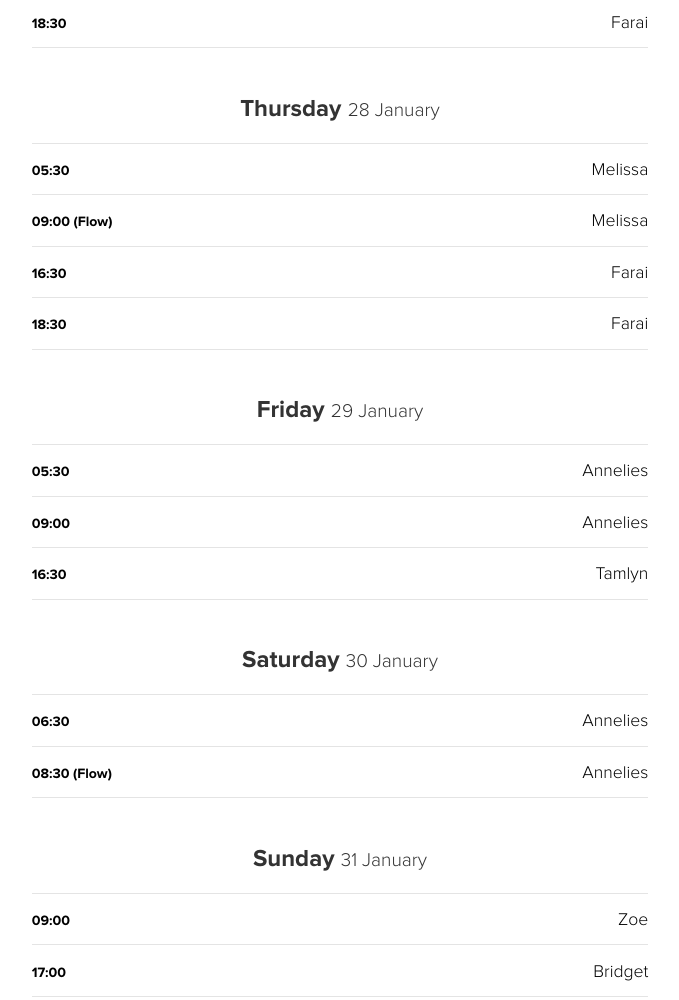
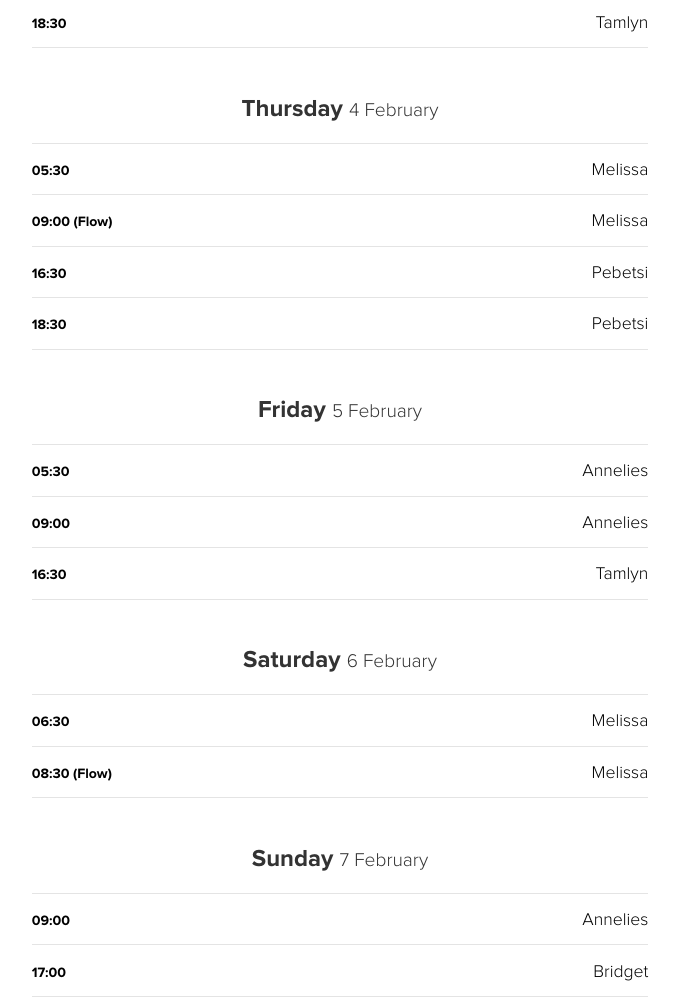
Before and after one commit to heyfarai/bikram, a website: page views/classes.html in a window 1280 px wide. Shown: the part 1223-2223 px from the top of the page, without its empty margins (300-979 px from the left). Drawn offline with nearby package versions, Linux system fonts and the light colour scheme; files that its build step writes are made by us from their sources.

Commit message:
February is here

```diff
--- a/views/classes.html
+++ b/views/classes.html
@@ -19,18 +19,18 @@
                         <div class="row">
                             <div class="col-sm-8 col-sm-offset-2">
                                 <ul class="class-list list-unstyled">
-                                    <li class="class-date"><h3><strong>Monday</strong> <span>25 January</span></h3></li>
+                                    <li class="class-date"><h3><strong>Monday</strong> <span>1 February</span></h3></li>
                                     <li>
                                         <span class="class-time">05:30</span>
-                                        <span class="class-teacher pull-right">Pebetsi</span>
+                                        <span class="class-teacher pull-right">Farai</span>
                                     </li>
                                     <li>
                                         <span class="class-time">09:00</span>
-                                        <span class="class-teacher pull-right">Farai</span>
+                                        <span class="class-teacher pull-right">Leslie</span>
                                     </li>
                                     <li>
                                         <span class="class-time">16:30</span>
-                                        <span class="class-teacher pull-right">Tamlyn</span>
+                                        <span class="class-teacher pull-right">Pebetsi</span>
                                     </li>
                                     <li>
                                         <span class="class-time">18:30</span>
@@ -38,7 +38,7 @@
                                     </li>
                                 </ul>
                                 <ul class="class-list list-unstyled">
-                                    <li class="class-date"><h3><strong>Tuesday</strong> <span>26 January</span></h3></li>
+                                    <li class="class-date"><h3><strong>Tuesday</strong> <span>2 February</span></h3></li>
                                     <li>
                                         <span class="class-time">05:30</span>
                                         <span class="class-teacher pull-right">Annelies</span>
@@ -58,7 +58,7 @@
                                 </ul>
 
                                 <ul class="class-list list-unstyled">
-                                    <li class="class-date"><h3><strong>Wednesday</strong> <span>27 January</span></h3></li>
+                                    <li class="class-date"><h3><strong>Wednesday</strong> <span>3 February</span></h3></li>
                                     <li>
                                         <span class="class-time">05:30</span>
                                         <span class="class-teacher pull-right">Farai</span>
@@ -77,11 +77,11 @@
                                     </li>
                                     <li>
                                         <span class="class-time">18:30</span>
-                                        <span class="class-teacher pull-right">Farai</span>
+                                        <span class="class-teacher pull-right">Tamlyn</span>
                                     </li>
                                 </ul>
                                 <ul class="class-list list-unstyled">
-                                    <li class="class-date"><h3><strong>Thursday</strong> <span>28 January</span></h3></li>
+                                    <li class="class-date"><h3><strong>Thursday</strong> <span>4 February</span></h3></li>
                                     <li>
                                         <span class="class-time">05:30</span>
                                         <span class="class-teacher pull-right">Melissa</span>
@@ -92,15 +92,15 @@
                                     </li>
                                     <li>
                                         <span class="class-time">16:30</span>
-                                        <span class="class-teacher pull-right">Farai</span>
+                                        <span class="class-teacher pull-right">Pebetsi</span>
                                     </li>
                                     <li>
                                         <span class="class-time">18:30</span>
-                                        <span class="class-teacher pull-right">Farai</span>
+                                        <span class="class-teacher pull-right">Pebetsi</span>
                                     </li>
                                 </ul>
                                 <ul class="class-list list-unstyled">
-                                    <li class="class-date"><h3><strong>Friday</strong> <span>29 January</span></h3></li>
+                                    <li class="class-date"><h3><strong>Friday</strong> <span>5 February</span></h3></li>
                                     <li>
                                         <span class="class-time">05:30</span>
                                         <span class="class-teacher pull-right">Annelies</span>
@@ -115,21 +115,21 @@
                                     </li>
                                 </ul>
                                 <ul class="class-list list-unstyled">
-                                    <li class="class-date"><h3><strong>Saturday</strong> <span>30 January</span></h3></li>
+                                    <li class="class-date"><h3><strong>Saturday</strong> <span>6 February</span></h3></li>
                                     <li>
                                         <span class="class-time">06:30</span>
-                                        <span class="class-teacher pull-right">Annelies</span>
+                                        <span class="class-teacher pull-right">Melissa</span>
                                     </li>
                                     <li>
                                         <span class="class-time">08:30 (Flow)</span>
-                                        <span class="class-teacher pull-right">Annelies</span>
+                                        <span class="class-teacher pull-right">Melissa</span>
                                     </li>
                                 </ul>
                                 <ul class="class-list list-unstyled">
-                                    <li class="class-date"><h3><strong>Sunday</strong> <span>31 January</span></h3></li>
+                                    <li class="class-date"><h3><strong>Sunday</strong> <span>7 February</span></h3></li>
                                     <li>
                                         <span class="class-time">09:00</span>
-                                        <span class="class-teacher pull-right">Zoe</span>
+                                        <span class="class-teacher pull-right">Annelies</span>
                                     </li>
                                     <li>
                                         <span class="class-time">17:00</span>
```
